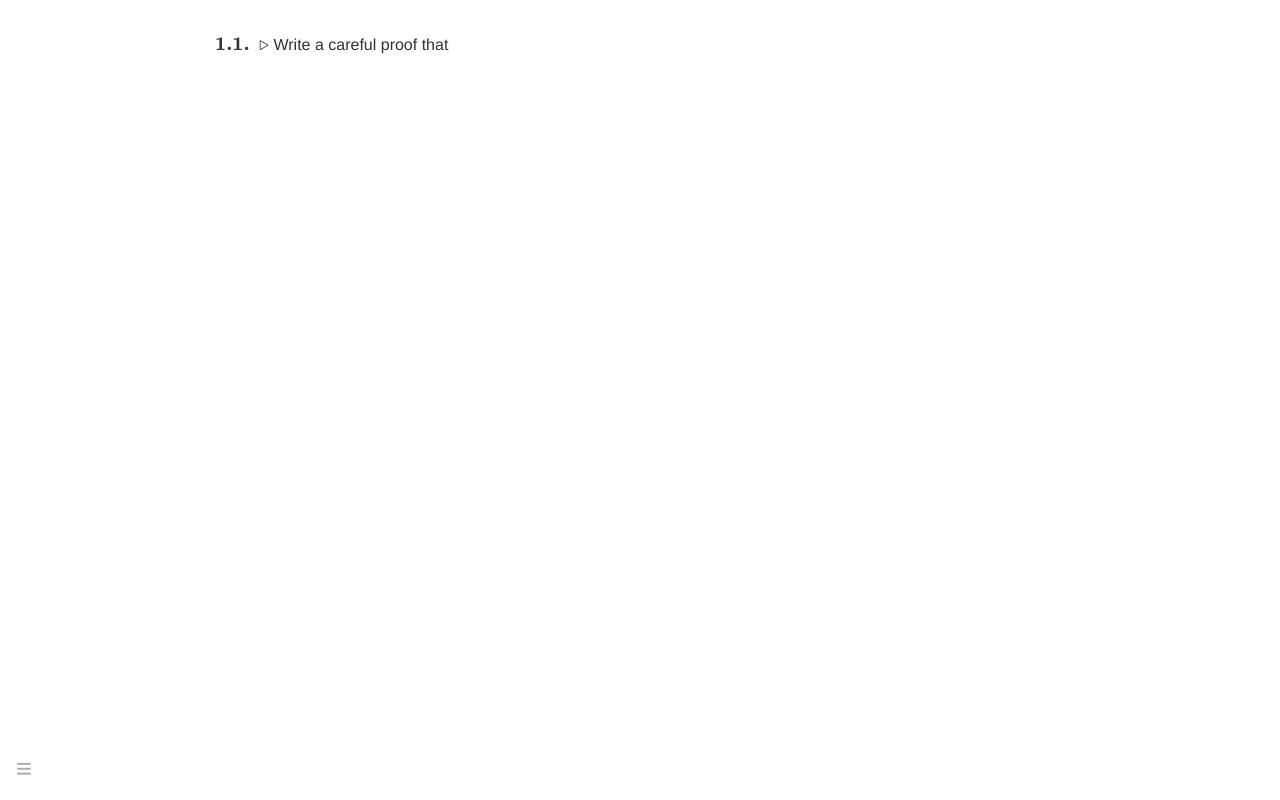
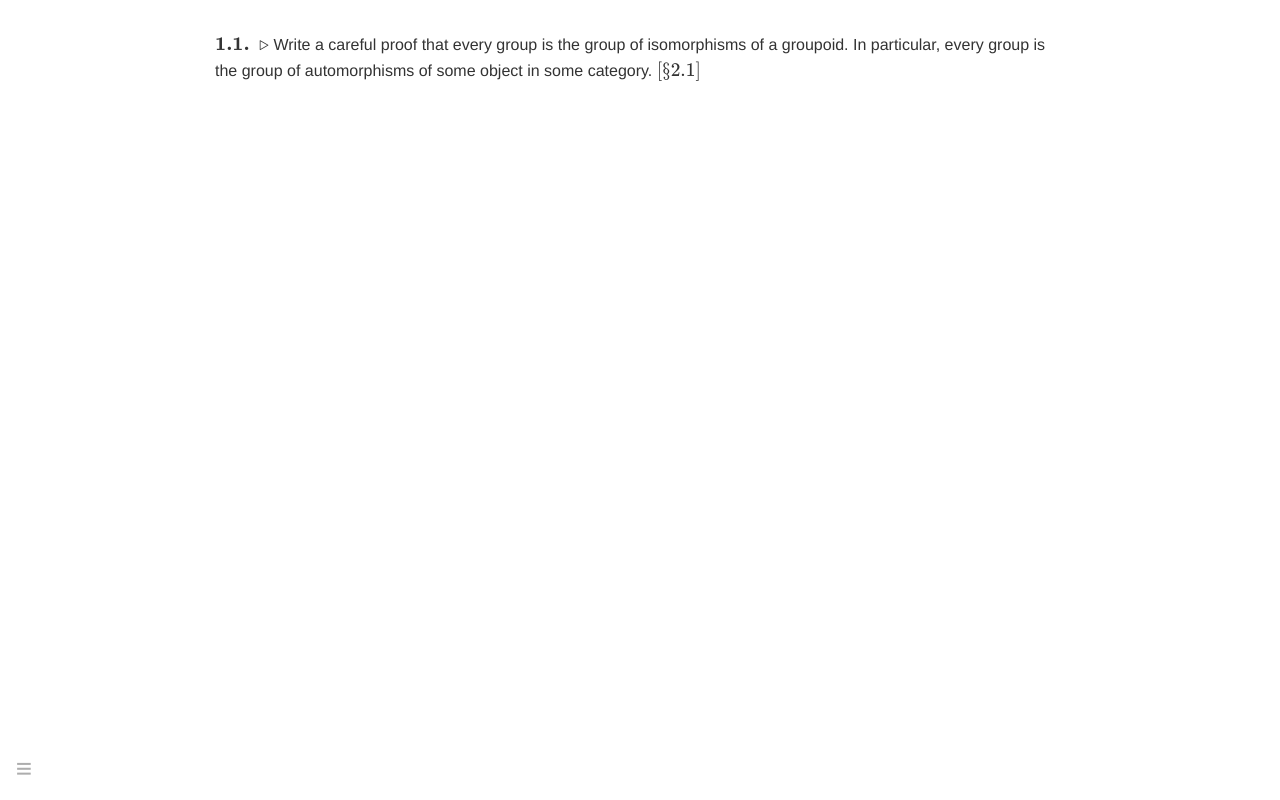
Before and after one commit to bcatalfo/Math-Solutions, a plain HTML site: page docs/Paolo-Aluffi-Algebra-Chapter-0/Chapter-2-Groups-first-encounter/Section-1-Definition-of-group.html in a window 1280 px wide. Drawn offline with nearby package versions, Linux system fonts and the light colour scheme.

Commit message:
Finished typesetting 1.1.

```diff
--- a/docs/Paolo-Aluffi-Algebra-Chapter-0/Chapter-2-Groups-first-encounter/Section-1-Definition-of-group.html
+++ b/docs/Paolo-Aluffi-Algebra-Chapter-0/Chapter-2-Groups-first-encounter/Section-1-Definition-of-group.html
@@ -34,7 +34,7 @@
 img { display: block; margin: 0 auto }
 .tikz { display: flex; justify-content: center; align-items: center }
 </style>
-<p><span class="katex"><span class="katex-mathml"><math xmlns="http://www.w3.org/1998/Math/MathML"><semantics><mrow><mtext mathvariant="bold">1.1.</mtext><mspace width="0.5em"></mspace><mo>▹</mo></mrow><annotation encoding="application/x-tex">\textbf{1.1.} \enspace \triangleright</annotation></semantics></math></span><span class="katex-html" aria-hidden="true"><span class="base"><span class="strut" style="height:0.6444em;"></span><span class="mord text"><span class="mord textbf">1.1.</span></span><span class="mspace" style="margin-right:0.5em;"></span><span class="mord">▹</span></span></span></span> Write a careful proof that</p>
+<p><span class="katex"><span class="katex-mathml"><math xmlns="http://www.w3.org/1998/Math/MathML"><semantics><mrow><mtext mathvariant="bold">1.1.</mtext><mspace width="0.5em"></mspace><mo>▹</mo></mrow><annotation encoding="application/x-tex">\textbf{1.1.} \enspace \triangleright</annotation></semantics></math></span><span class="katex-html" aria-hidden="true"><span class="base"><span class="strut" style="height:0.6444em;"></span><span class="mord text"><span class="mord textbf">1.1.</span></span><span class="mspace" style="margin-right:0.5em;"></span><span class="mord">▹</span></span></span></span> Write a careful proof that every group is the group of isomorphisms of a groupoid. In particular, every group is the group of automorphisms of some object in some category. <span class="katex"><span class="katex-mathml"><math xmlns="http://www.w3.org/1998/Math/MathML"><semantics><mrow><mo stretchy="false">[</mo><mi mathvariant="normal">§</mi><mn>2.1</mn><mo stretchy="false">]</mo></mrow><annotation encoding="application/x-tex">[\S2.1]</annotation></semantics></math></span><span class="katex-html" aria-hidden="true"><span class="base"><span class="strut" style="height:1em;vertical-align:-0.25em;"></span><span class="mopen">[</span><span class="mord">§2.1</span><span class="mclose">]</span></span></span></span></p>
 
       </div>
       <div class="md-sidebar-toc"></div>
```
Also changed, not shown: 1 other file.
